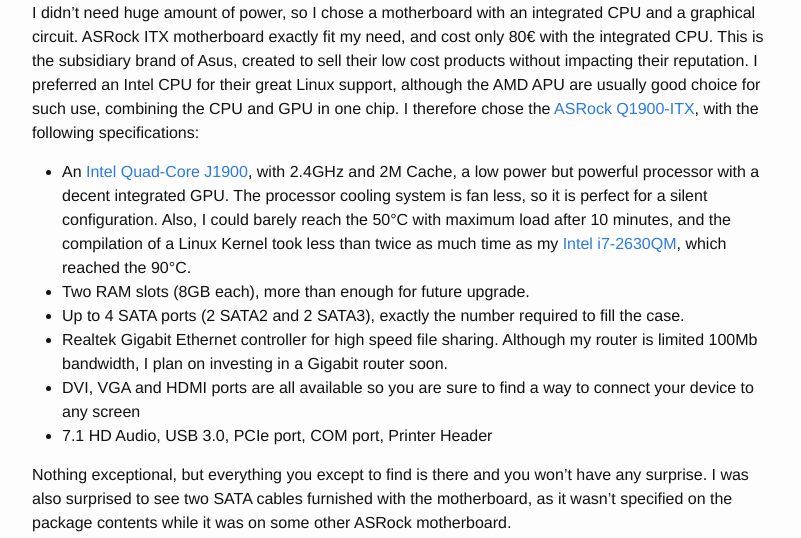
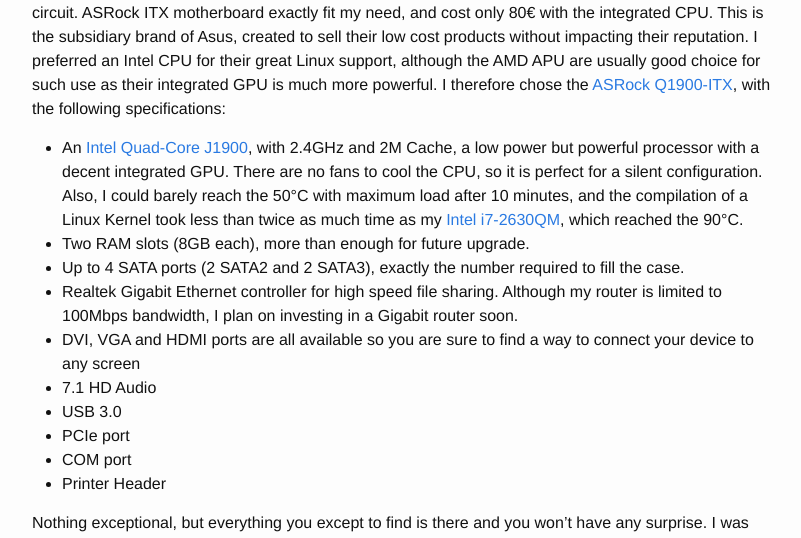
Before and after one commit to Nicop06/nicop06.github.io, a Jekyll site: the page built from _posts/2015-11-11-building-a-cheap-nas.markdown, in a window 1280 px wide and 1400 px high, scrolled down 1518 px. Shown: the part 280-818 px from the top of the window, without its empty margins (238-1039 px from the left). Built offline with Jekyll 4.4.1, drawn with Linux system fonts in a browser that asks for light colours; some of the changed text lies outside the part shown; grey boxes are pictures that could not be loaded.

Commit message:
Proof read post: NAS building hardware

```diff
--- a/_posts/2015-11-11-building-a-cheap-nas.markdown
+++ b/_posts/2015-11-11-building-a-cheap-nas.markdown
@@ -1,64 +1,99 @@
 ---
 layout: post
-title:  "Building a Cheap NAS and Media Center"
+title:  "How to build a NAS for 300€"
 date:   2015-11-11
 categories: hardware
 ---
 
-This post will intends to tell the story of how I built a new NAS and media center from scratch, including hardware an software part.
+This post describes the story of how I built a new NAS and media center from scratch, including hardware and software part.
 
-## The previous setup
+## The previous setup
 
 ![Optilex GX270](http://ecx.images-amazon.com/images/I/41CK1kOQBbL.jpg)
 
-It all started a few weeks ago when one of the disks on my NAS started making weird noises. Since 2013, I was running an old [Optilex GX270](http://www.amazon.co.uk/Dell-Optiplex-GX270-Professional-pre-installed/dp/B001UU3UMO) equiped with two brand new [WD Blue 1TB](http://www.amazon.com/Blue-Desktop-Hard-Disk-Drive/dp/B0088PUEPK/ref=sr_1_1?ie=UTF8&qid=1447200731&sr=8-1&keywords=western+digital+blue) in ZFS raid 1 and running [FreeBSD](https://www.freebsd.org). The motherbroad offers wake on lan from complete shutdown, which was great as I didn't need it to be constantly running. I was quite happy with this setup, but I was waiting for something to go wrong to upgrade to more recent hardware.
+It all started a few weeks ago when one of the drives on my NAS started making a weird noise.
+Since 2013, I was running an old [Optilex GX270](http://www.amazon.co.uk/Dell-Optiplex-GX270-Professional-pre-installed/dp/B001UU3UMO) equipped with two brand new [WD Blue 1TB](http://www.amazon.com/Blue-Desktop-Hard-Disk-Drive/dp/B0088PUEPK/ref=sr_1_1?ie=UTF8&qid=1447200731&sr=8-1&keywords=western+digital+blue) in ZFS raid 1 and running [FreeBSD](https://www.freebsd.org).
+The motherboard offers "wake on lan" from full shutdown, which was great as I didn't need it to be constantly running.
+I was quite happy with this setup, but I was waiting for something to go wrong to upgrade to newer hardware.
 
-## The new setup
+## The new setup
 
-It was time for me to invest in new hardware. I also needed small enough and powerful enough so that it could serve as a media center under my TV. I was thus looking for a budget configuration with a small enough case to be put on my TV stand and that could host at least 2 and ideally 4 3.5'' disks.
+I wanted a small and powerful enough setup so that it could serve as a media center under my TV.
+I was thus looking for a budget configuration with a case that could fit under my TV stand and that could host at least 2 and ideally 4 3.5'' HDDs.
 
 ### The case
 
 ![Cooler Master Elite 110](http://assets.coolermaster.com/global/uploadfile/fileproduct_list/P1310080001d512/PRDPIC/290_10_df8f1c7669ef8521288b5bbeeb58be77_1381951732.jpg)
 
-The first piece I chose was the case. I chose the [Cooler Master Elite 110](http://www.coolermaster.com/case/mini-itx-elite-series/elite110/) which could host 3 3.5'' HDDs or 2 3.5'' + 2 2.5'' HDDs. It is a cubic of around 20-25 cm, the perfect size for where I planned on storin it. As for the price, it was just under 50€. The drawback is that everything is packed and the hard drives are screwed to the case, so not easily replaced. But at this price, I didn't expect nice drawers for hot pluggable hard drives.
+The first piece I chose was the case.
+I picked the [Cooler Master Elite 110](http://www.coolermaster.com/case/mini-itx-elite-series/elite110/) as it could host 3 3.5'' HDDs or 2 3.5'' + 2 2.5'' HDDs.
+It's a cubic case of around 20-25 cm, the perfect size to fit on my TV stand.
+As for the price, it was under 50€.
+The drawback is that everything is packed and the hard drives are screwed to the case, so not easily replaced.
+But at this price, I didn't expect hot swappable bays.
 
 ### The Motherboard and CPU
 
 ![ASRock Q1900-ITX](http://resources.mini-box.com/online/MBD-ASRock-Q1900-ITX/moreimages/MBD-ASRock-Q1900-ITX-b1.jpg)
 
-I didn't need huge amount of power, so I chose a motherboard with an integrated CPU and a graphical circuit. ASRock ITX motherboard exactly fit my need, and cost only 80€ with the integrated CPU. This is the subsidiary brand of Asus, created to sell their low cost products without impacting their reputation. I preferred an Intel CPU for their great Linux support, although the AMD APU are usually good choice for such use, combining the CPU and GPU in one chip. I therefore chose the [ASRock Q1900-ITX](http://www.asrock.com/mb/Intel/Q1900-ITX/), with the following specifications:
+I didn't need huge amount of power, so I chose a motherboard with an integrated CPU and a graphical circuit.
+ASRock ITX motherboard exactly fit my need, and cost only 80€ with the integrated CPU.
+This is the subsidiary brand of Asus, created to sell their low cost products without impacting their reputation.
+I preferred an Intel CPU for their great Linux support, although the AMD APU are usually good choice for such use as their integrated GPU is much more powerful.
+I therefore chose the [ASRock Q1900-ITX](http://www.asrock.com/mb/Intel/Q1900-ITX/), with the following specifications:
 
-  * An [Intel Quad-Core J1900](http://ark.intel.com/products/78867/Intel-Celeron-Processor-J1900-2M-Cache-up-to-2_42-GHz), with 2.4GHz and 2M Cache, a low power but powerful processor with a decent integrated GPU. The processor cooling system is fan less, so it is perfect for a silent configuration. Also, I could barely reach the 50°C with maximum load after 10 minutes, and the compilation of a Linux Kernel took less than twice as much time as my [Intel i7-2630QM](http://ark.intel.com/products/52219/Intel-Core-i7-2630QM-Processor-6M-Cache-up-to-2_90-GHz), which reached the 90°C.
+  * An [Intel Quad-Core J1900](http://ark.intel.com/products/78867/Intel-Celeron-Processor-J1900-2M-Cache-up-to-2_42-GHz), with 2.4GHz and 2M Cache, a low power but powerful processor with a decent integrated GPU.
+  There are no fans to cool the CPU, so it is perfect for a silent configuration.
+  Also, I could barely reach the 50°C with maximum load after 10 minutes, and the compilation of a Linux Kernel took less than twice as much time as my [Intel i7-2630QM](http://ark.intel.com/products/52219/Intel-Core-i7-2630QM-Processor-6M-Cache-up-to-2_90-GHz), which reached the 90°C.
   * Two RAM slots (8GB each), more than enough for future upgrade.
   * Up to 4 SATA ports (2 SATA2 and 2 SATA3), exactly the number required to fill the case.
-  * Realtek Gigabit Ethernet controller for high speed file sharing. Although my router is limited 100Mb bandwidth, I plan on investing in a Gigabit router soon.
+  * Realtek Gigabit Ethernet controller for high speed file sharing.
+  Although my router is limited to 100Mbps bandwidth, I plan on investing in a Gigabit router soon.
   * DVI, VGA and HDMI ports are all available so you are sure to find a way to connect your device to any screen
-  * 7.1 HD Audio, USB 3.0, PCIe port, COM port, Printer Header
+  * 7.1 HD Audio
+  * USB 3.0
+  * PCIe port
+  * COM port
+  * Printer Header
 
-Nothing exceptional, but everything you except to find is there and you won't have any surprise. I was also surprised to see two SATA cables furnished with the motherboard, as it wasn't specified on the package contents while it was on some other ASRock motherboard.
+Nothing exceptional, but everything you except to find is there and you won't have any surprise.
+I was also surprised to see two SATA cables provided with the motherboard.
 
-### The power supply
+### The power supply
 
 ![FSP 350W](http://www.fsp-group.com.tw/upload/2013/06/11/1370945109.jpg)
 
-As for the power supply, I bought an [FSP 350W 80PLUS](http://www.fsp-group.com.tw/index.php?do=proinfo&id=144). It is a bit too powerful for my usage, but it is cheap (around 40€), from a safe brand and with high power efficiency. I also has all the connectors you need for a small configuration like the one I use. There are only 3 SATA connectors but they can be extended using the two Molex connectors and a [proper adapter](http://www.amazon.com/StarTech-com-12-Inch-Power-Cable-Adapter/dp/B0002GRUV4/ref=sr_1_4?ie=UTF8&qid=1447262448&sr=8-4&keywords=molex+to+sata).
+As for the power supply, I bought a [FSP 350W 80PLUS](http://www.fsp-group.com.tw/index.php?do=proinfo&id=144).
+It is a bit too powerful for the current setup, but it is cheap (around 40€), from a renowned brand and with high power efficiency.
+It also has all the connectors you need for a small configuration like the one I use.
+There are only 3 SATA connectors but they can be extended using the two Molex connectors and a [proper adapter](http://www.amazon.com/StarTech-com-12-Inch-Power-Cable-Adapter/dp/B0002GRUV4/ref=sr_1_4?ie=UTF8&qid=1447262448&sr=8-4&keywords=molex+to+sata).
 
 ### Storage
 
 ![WD Green 2TB](http://www.wdc.com/global/images/products/models/img5/300/wdfDesktop_Green_SATA64_6GBS.jpg)
 
-I only bought one [WD Green 2TB](http://www.amazon.com/Green-2TB-Desktop-Hard-Drive/dp/B008YAHW6I/ref=sr_1_1?ie=UTF8&qid=1447262513&sr=8-1&keywords=wd+green+2tb) as I already had my two other 1TB disks from the previous configuration. This enabled me to have up to 2TB of data with redundancy. I also didn't see the point of buying expensive WD Red, which are supposed to be better for NAS, as my server would only be up a few hours per week.
+I only bought one [WD Green 2TB](http://www.amazon.com/Green-2TB-Desktop-Hard-Drive/dp/B008YAHW6I/ref=sr_1_1?ie=UTF8&qid=1447262513&sr=8-1&keywords=wd+green+2tb) for arround 80€ as I already had my two other 1TB hard drives from the previous configuration.
+This enabled me to have up to 2TB of data with redundancy.
+I also didn't see the point of buying expensive WD Red, which are supposed to be better for NAS.
+Indeed, my server would only be up a few hours per week.
 
 ### RAM
 
-I had 2 2GB SODIMM RAM sticks in stock as I upgraded the memory on my laptop so I recycled them for the server. 4GB was enough for me, but considering the price of the RAM these days I would recommend to buy 8GB of RAM.
+I had 2 2GB SODIMM RAM sticks to spare as I upgraded the memory on my laptop so I used them for the server.
+4GB is enough for me, but considering the price of the RAM these days I would recommend to buy at least 8GB of RAM, which you can find for 50€.
 
 ## Assembling the NAS
 
 ![NAS Inside](/assets/nas_inside.jpg)
 
-The next step was to assemble everything. This was pretty straightforward, and the case provided enough screws for all the 3 HDDs, the motherboard and the power supply. The only problem I had was the SATA cables. In fact, the case is designed such that the drives are facing the outside of the case. This made it impossible to use the right-angled SATA cable on the disks provided with the motherboard. I also wanted to use them on the motherboard, but the ports are such that the cable is covering the other port. In my case, I was lucky to have 2 straight SATA cables that I used for the SATA3 ports, and I plugged my right-angled cable on the SATA2 port, covering the last SATA2 which I don't need.
+The next step was to assemble everything.
+This was pretty straightforward, and the case provided enough screws for the 3 HDDs, the motherboard and the power supply.
+The only problem I had was the SATA cables.
+In fact, the case is designed such that the drives are turned towards the outside of the case.
+This made it impossible to use the [right-angled SATA cable](http://www.amazon.com/StarTech-Right-Angle-Serial-Cable/dp/B004ZMYKPU/ref=sr_1_1?ie=UTF8&qid=1447517581&sr=8-1&keywords=right+angled+sata+cable&pebp=1447517603839&perid=08F46Z71HWRC1CXCGZMS) provided.
+I also tried to use them on the motherboard, but the ports are placed such that the cable is covering another SATA port of the board.
+In my case, I was lucky to have 2 straight SATA cables that I used for the SATA3 ports, and I plugged my right-angled cable on the SATA2 port.
+But if you buy cables for this case, I highly recommend buying [left-angled cables](http://www.amazon.com/StarTech-com-SATA12LA1-12-Inch-Angle-Serial/dp/B004KDTTXW/ref=sr_1_1?ie=UTF8&qid=1447518102&sr=8-1&keywords=left+angled+sata+cable).
 
 ![NAS Inside](/assets/nas_with_power_supply.jpg)
 
@@ -66,8 +101,18 @@
 
 ![NAS Inside](/assets/nas_with_HDD.jpg)
 
-And finally, I added the 3 disks. The last one is on the opposite side of the picture.
+And finally, I added the 3 drives.
+The last one is on the opposite side of the picture.
 
-### Setting up the UEFI
+## Setting up the UEFI
 
-The last step was to setup the UEFI to be able to wake from LAN and USB, as the motherboard is capable of both. I also needed to disable Windows 8 fast boot and activate legacy MBR boot. The interface is minimalistic but it is easy to find the information. And now, we are ready to setup the system.
+The last step was to setup the UEFI to be able to wake from LAN and USB, as the motherboard is capable of both.
+I also needed to disable Windows 8 fast boot and activate legacy MBR boot.
+The interface is minimalistic but it is easy to find the required options.
+And now, we are ready to setup the system.
+
+## Conclusion
+
+With this setup, you now have a NAS for just over 300€, with possibility to upgrade and 2To of hard drive.
+The configuration is powerful enough and compact enough to be used as a media center.
+In the next post, I will discuss the software setup.
```
